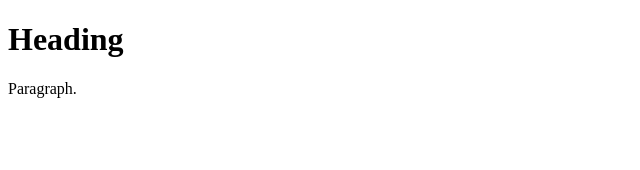
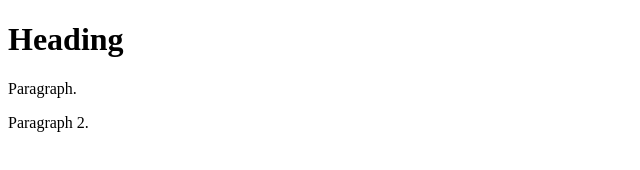
Before and after one commit to miyoung130/hugo-blog-2, a plain HTML site: page docs/index.html in a window 1280 px wide. Shown: the full height of the page, 0-640 px from the left. Drawn offline with Linux system fonts and the light colour scheme.

Commit message:
Update index.html

```diff
--- a/docs/index.html
+++ b/docs/index.html
@@ -9,6 +9,7 @@
 
     <h1>Heading</h1>
     <p>Paragraph.</p>
+    <p>Paragraph 2.</p>
 
 </body>
 
```
